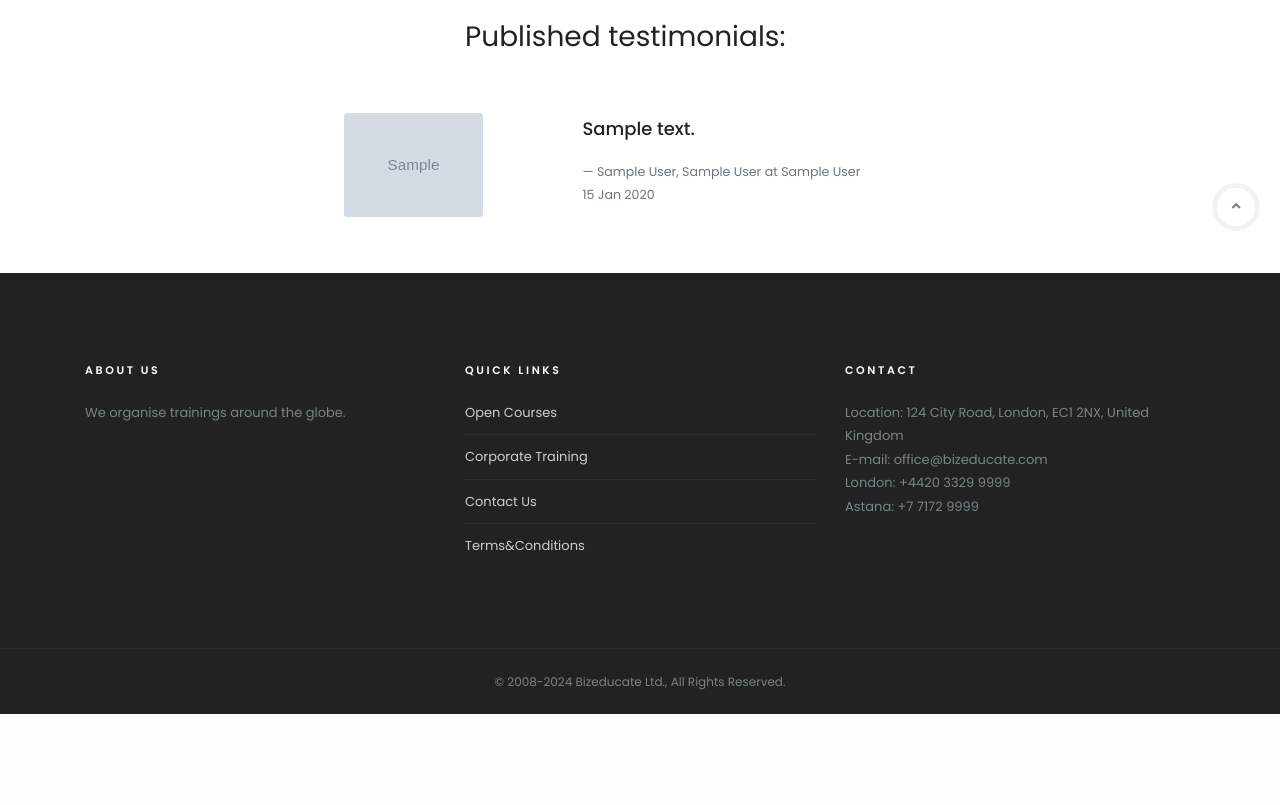
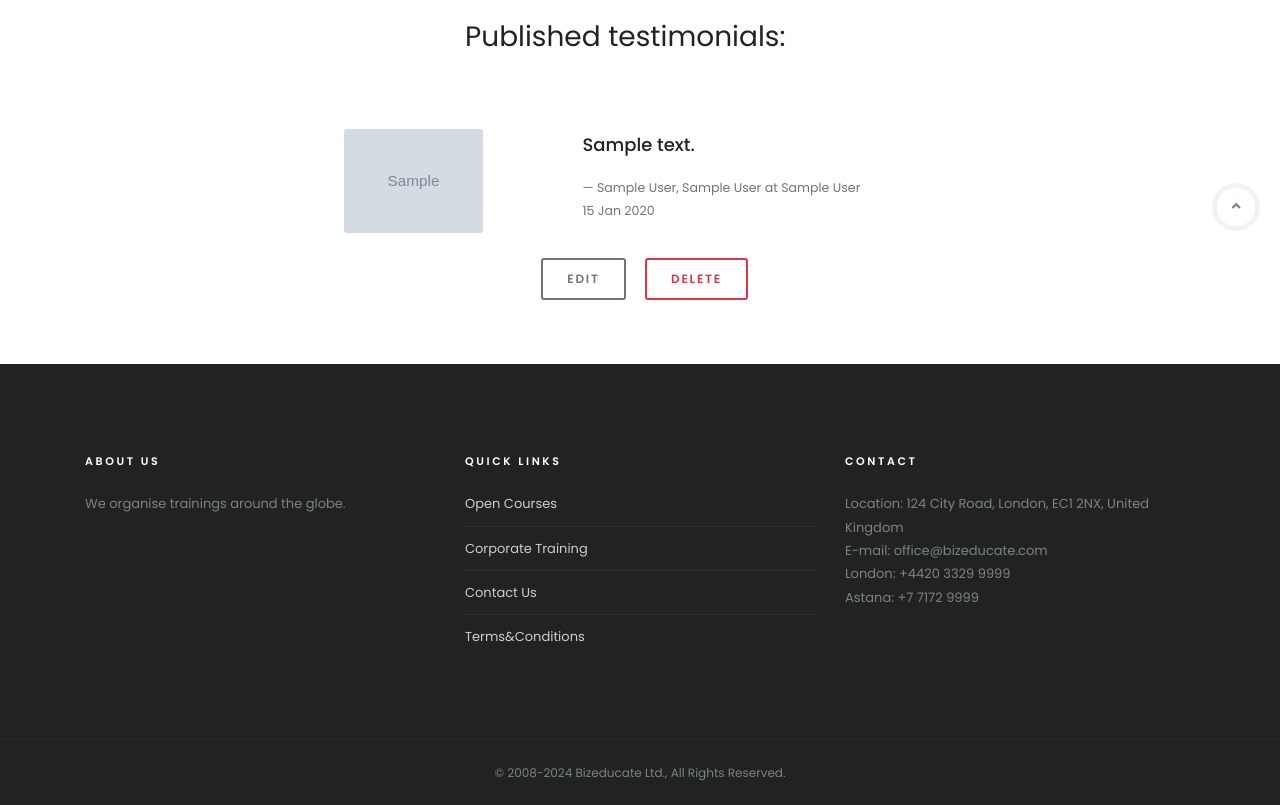
Before and after one commit to MaksymUK/bizeducate_app, a Django app: page /authors/1/ in a window 1280 px wide. Shown: the part 617-1422 px from the top of the page. Before the commit the page ends 1331 px from the top, so only its background shows below. Run offline with Django 4.2, Linux system fonts and the light colour scheme; tables that the repository leaves empty hold one stand-in row (values such as "Sample post"); grey boxes marked "Sample" are stand-in pictures; some libraries are stand-ins or nearby versions; some web fonts are replaced.

Commit message:
add for author option to update or delete testimonial

```diff
--- a/templates/website/author_detail.html
+++ b/templates/website/author_detail.html
@@ -63,12 +63,12 @@
           <div class="row row-post-thumbnail">
             <!-- Testimonial-->
             {% for testimonial in testimonials %}
-              <article class="post row align-items-start">
+              <article class="post row align-items-start mb-0 pt-3">
                 <div class="col-md-5">
                   <div class="post-preview w-50 h-50 d-flex m-auto"><img src="{{ testimonial.author_company_logo.url }}" class="img-fluid" alt="logo"></div>
                 </div>
                 <div class="col-md-7">
-                  <blockquote class="blockquote">
+                  <blockquote class="blockquote mb-0">
                     <p>{{ testimonial.comment }}</p>
                     <footer class="blockquote-footer">{{ testimonial.author_full_name}}, {{ testimonial.author_position }} at {{ testimonial.author_company }}
                       <p>{{ testimonial.date|date:"d M Y" }}</p>
@@ -76,6 +76,14 @@
                   </blockquote>
                 </div>
               </article>
+              <div class="form-row m-auto pb-5">
+                <div class="form-group col-md-6 col-sm-6">
+                  <a class="btn btn-outline-secondary btn-sm" href="{% url 'website:testimonial-update' pk=testimonial.id %}">Edit</a>
+                </div>
+                <div class="form-group col-md-6 col-sm-6">
+                  <a class="btn btn-outline-danger btn-sm" href="{% url 'website:testimonial-delete' pk=testimonial.id %}">Delete</a>
+                </div>
+              </div>
             {% endfor %}
               <!-- Testimonial end-->
           </div>
--- a/website/urls.py
+++ b/website/urls.py
@@ -1,6 +1,7 @@
 from django.urls import path
 from .views import (index, contact_us, CourseListView, CourseDetailView, FinanceListView, TestimonialListView,
-                    AuthorCreateView, AuthorDetailView, AuthorUpdateView, AuthorDeleteView, TestimonialCreateView)
+                    AuthorCreateView, AuthorDetailView, AuthorUpdateView, AuthorDeleteView, TestimonialCreateView,
+                    TestimonialDeleteView, TestimonialUpdateView)
 
 urlpatterns = [
     path("", index, name="index"),
@@ -9,6 +10,8 @@ urlpatterns = [
     path("courses/<int:pk>/", CourseDetailView.as_view(), name="course-detail"),
     path("testimonials/", TestimonialListView.as_view(), name="testimonial-list"),
     path("testimonials/create/", TestimonialCreateView.as_view(), name="testimonial-create"),
+    path("testimonials/<int:pk>/update/", TestimonialUpdateView.as_view(), name="testimonial-update"),
+    path("testimonials/<int:pk>/delete/", TestimonialDeleteView.as_view(), name="testimonial-delete"),
     path("authors/create/", AuthorCreateView.as_view(), name="author-create"),
     path("authors/<int:pk>/", AuthorDetailView.as_view(), name="author-detail"),
     path("authors/<int:pk>/update/", AuthorUpdateView.as_view(), name="author-update"),
--- a/website/views.py
+++ b/website/views.py
@@ -77,8 +77,8 @@ class CourseDetailView(generic.DetailView):
     model = Course
 
 
-class TestimonialDetailView(generic.DetailView):
-    model = Testimonial
+# class TestimonialDetailView(generic.DetailView):
+#     model = Testimonial
 
 
 class TestimonialListView(generic.ListView):
@@ -95,6 +95,21 @@ class TestimonialCreateView(LoginRequiredMixin, generic.CreateView):
     def form_valid(self, form):
         form.instance.owner = self.request.user
         return super().form_valid(form)
+
+
+class TestimonialUpdateView(LoginRequiredMixin, generic.UpdateView):
+    model = Testimonial
+    fields = ["author_full_name", "author_company", "comment", "author_company_logo"]
+
+    def get_success_url(self):
+        return reverse_lazy("website:author-detail", kwargs={"pk": self.object.owner.pk})
+
+
+class TestimonialDeleteView(LoginRequiredMixin, generic.DeleteView):
+    model = Testimonial
+
+    def get_success_url(self):
+        return reverse_lazy("website:author-detail", kwargs={"pk": self.object.owner.pk})
 
 
 class AuthorCreateView(generic.CreateView):
```
Also changed, not shown: templates/website/testimonial_confirm_delete.html (added, +25 -0 lines).
